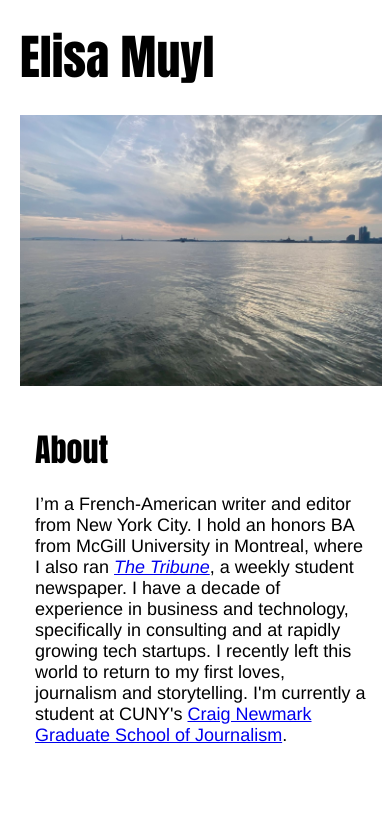
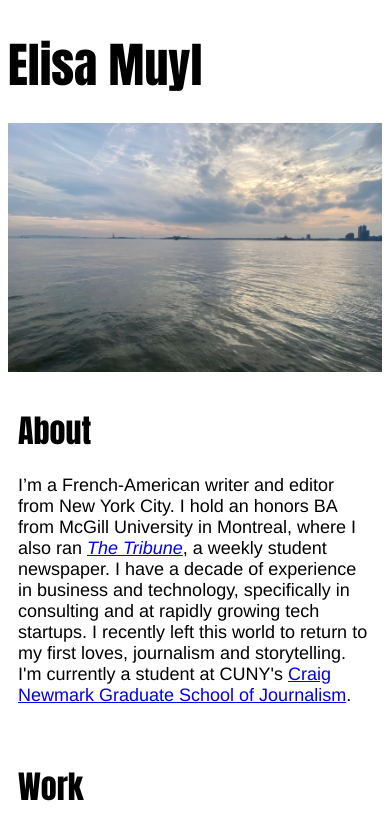
Before and after one commit to emuy42/elisamuyl, a plain HTML site: page index.html in a window 390 px wide. Shown: the top 821 px of the page. Drawn offline with Linux system fonts and the light colour scheme.

Commit message:
updated responsive grid css and updated html

```diff
--- a/index.html
+++ b/index.html
@@ -1,7 +1,7 @@
 <!doctype html>
 <html lang="en">
     <head>
-        <link rel="stylesheet" href="mystyle.css">    <!--Style-->
+        <link rel="stylesheet" href="mystyle-grid.css">    <!--Style-->
 
         <title>
             elisamuyl
@@ -11,19 +11,18 @@
     <body>
         <meta name="viewport" content="width=device-width, initial-scale=1.0">
 
-        <div class="row">    <!-- Row for Headline-->
-            <h1>  <!--Headline -->
-            <font size = "10" face= "Impact">
+        <div class="grid-container">     <!-- Grid container-->
+            <div class="header"> <!--Headline-->
+                <h1> <font size = "10" face= "Impact">
                     Elisa Muyl </font>
                 </h1>
             </div>
 
-        <div class="row">   <!-- Row for image-->
-            <img src = "images/ny-harbor.jpeg" width="800px"> <!-- My own images-->
+            <div class="image"> <!--Image-->
+                <img src = "images/ny-harbor.jpeg" height="400px"> <!-- My own images-->
             </div>
 
-        <div class="row"> <!--New row for the "About" and "Work" columns-->
-            <div class="col-6"> <!--About-->
+            <div class="about"> <!--About-->
                 <h2>   <!--About header-->
                     <font size = "6"  face= "Impact">
                     About</font>
@@ -42,9 +41,9 @@
                                     target="_blank">Craig Newmark Graduate School of Journalism</a>.
                     </font>
                 </p>
-            </div> <!-- 50% -->
+            </div>
 
-            <div class="col-6">  <!--Work-->
+            <div class="work"> <!--Work-->
                 <h2>  <!--Work section-->
                     <font size = "6" face= "Impact">
                     Work</font>
@@ -69,7 +68,13 @@
                             target="_blank">Law school in Canada v. USA</a>, The Tribune, 2011</li>
                         </font>
                 </ul>
-            </div> <!-- 50% -->
+            </div>
+
+            <div class="footer"> <!--Links-->
+                <font size = "3" face= "Impact"> <p><a href="https://www.linkedin.com/in/elisa-muyl-b55a362a/"
+                target="_blank">LinkedIn</a></p></font>
+            </div>
+
         </div>
 
     </body>
@@ -79,9 +84,10 @@
 
 <!--
 To do:
-1. Add Grid Layout
-2. Have image horizonallt cropped in full screen: https://cloudinary.com/guides/automatic-image-cropping/5-ways-to-crop-images-in-html-css
-3. Center image
+1. Add Grid Layout - done
+2. Add grid layout to html - done
+3. Have image horizonally cropped in full screen: https://cloudinary.com/guides/automatic-image-cropping/5-ways-to-crop-images-in-html-css - done
+4. Center image - done
 
 
 
--- /dev/null
+++ b/mystyle-grid.css
@@ -0,0 +1,119 @@
+/* The grid container */
+* {
+    box-sizing: border-box;
+  }
+
+  /* Style the grid elemnts */
+.header {
+    grid-area: header;
+    text-align: left;
+    }
+
+.grid-container {
+    display: grid;
+    grid-template-areas:
+        'header header header header'
+        'image image image image'
+        'about about work work'
+        'footer footer footer footer';
+    }
+
+.image {
+    grid-area: image;
+    padding: 0px;
+    object-fit: cover;
+    display: block;
+    margin-left: auto;
+    margin-right: auto;
+}
+
+img {
+    max-width: 100%;
+    height: auto;
+    aspect-ratio: 3.5/1;
+}
+
+@media (max-width: 600px) {
+    img {
+        max-width: 100%;
+        height: auto;
+        aspect-ratio: 1.5/1;
+
+    }
+}
+
+.about,
+.work {
+    padding: 10px;
+  }
+
+.about {
+    grid-area: about;
+  }
+
+.work {
+    grid-area: work;
+  }
+
+  /* Style the footer */
+.footer {
+    grid-area: footer;
+    padding: 10px;
+    text-align: center;
+  }
+
+  /* Responsive layout - makes the rwo columns stack on top of each other instead of next to each other */
+@media (max-width: 600px) {
+    .grid-container  {
+      grid-template-areas:
+        'header header header header'
+        'image image image image'
+        'about about about about'
+        'work work work work'
+        'footer footer footer footer';
+    }
+  }
+
+
+
+  /*
+
+    .item1 {
+        grid-area: 1 / 1 / 1 / 2
+        grid-area: header;
+      }
+
+    .item2 {
+        grid-area: 2 / 2 / 1 / 2;
+        grid-area: img;
+      }
+
+    .item3 {
+        grid-area: 3 / 3 / 1 / 1;
+        grid-area: about;
+      }
+
+    .item4 {
+        grid-area: 3 / 3 / 2 / 2;
+        grid-area: work;
+      }
+
+    .item5 {
+        grid-area: 4 / 4 / 1 / 2;
+        grid-area: footer;
+      }
+
+
+      .img-box {
+        position: relative;
+        width: 100%;
+        height: 0;
+        padding-top: calc(100% * (100 / 300));
+    }
+    .img-cropped-calc {
+        position: absolute;
+        top: 0;
+        width: 100%;
+        height: 100%;
+        object-fit: cover;
+    }
```
Lines whose indentation alone changed are shown as unchanged.
